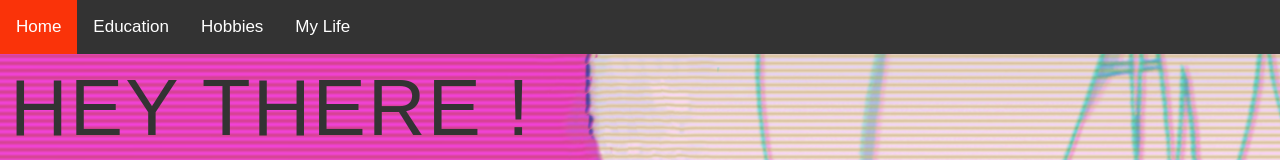
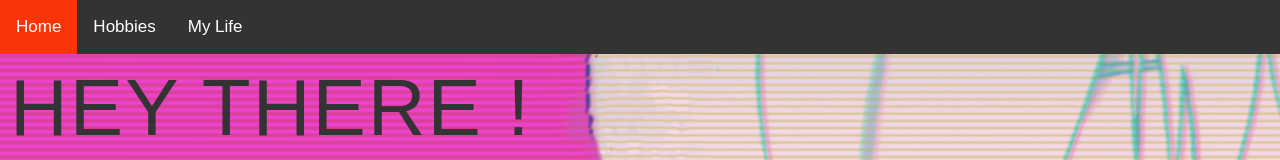
Before and after one commit to Tazerr/tazerr.github.io, a plain HTML site: page index.html in a window 1280 px wide. Shown: the top 160 px of the page. Drawn offline with nearby package versions, Linux system fonts and the light colour scheme.

Commit message:
Update index.html

```diff
--- a/index.html
+++ b/index.html
@@ -12,7 +12,6 @@
     <body class="home">
         <div id="topnav">
             <a class="active" href="index.html">Home</a>
-            <a href="edu.html">Education</a>
             <a href="hobby.html">Hobbies</a>
             <a href="life.html">My Life</a>
         </div>
```
